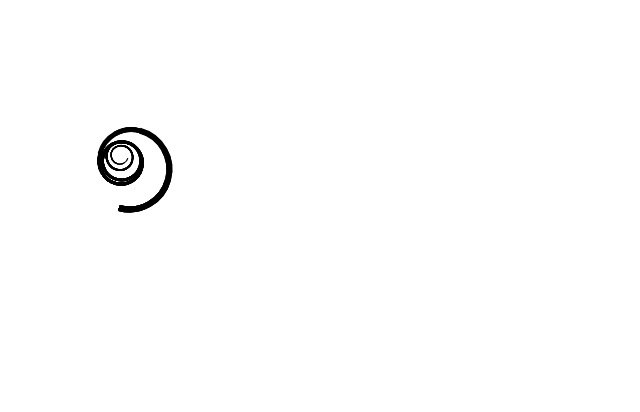
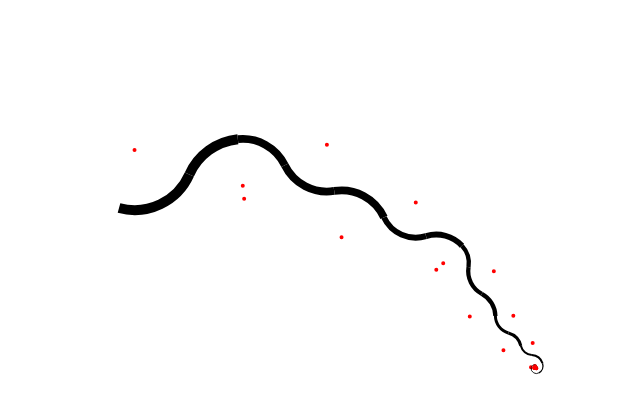
Before and after one commit to themichaelyang/rc-snacks, a plain HTML site: page vines/index.html in a window 1280 px wide. Shown: the whole page, without its empty margins (89-729 px from the left). Drawn offline with Linux system fonts and the light colour scheme.

Commit message:
pairing with Ethan: improve vine shape

```diff
--- a/vines/index.html
+++ b/vines/index.html
@@ -12,8 +12,8 @@
     }
 
     canvas {
-      width: 400px;
-      height: 400px;
+      width: 800px;
+      height: 800px;
     }
   </style>
 </head>
--- a/vines/index.js
+++ b/vines/index.js
@@ -31,8 +31,8 @@ window.onload = () => {
 
   // vine(ctx)
 
-  let vine = new Vine(ctx, new Vec2(200, 200), 40, 15, true)
-  ctx.lineWidth = 6
+  let vine = new Vine(ctx, new Vec2(200, 200), 60, 15, true)
+  ctx.lineWidth = 10
   // scales should not follow other scales
   // vine.arc(45)
   //   .flip()
@@ -67,9 +67,11 @@ window.onload = () => {
   //   .scale(0.9)
   //   .arc(45)
 
-  for (let i = 0; i < 50; i++) {
-    vine = vine.randomOp()
-  }
+
+  let iterationLength = 30
+  vine.grow(iterationLength)
+  console.log(vine.history)
+  console.log(vine.history.length)
 }
 
 // TODO: idea for transition probabilities? for now can just interleave scales, just don't want a flip to follow another flip
@@ -89,13 +91,14 @@ function puts(...args) {
 // all angles are expressed in degrees
 // TODO: click to add points to vine?
 class Vine {
-  constructor(ctx, start, startRadius, startAngle, counterClockwise, defaultArc=45, defaultScale=0.9) {
+  constructor(ctx, start, startRadius, startAngle, counterClockwise, defaultArc=45, defaultScale=0.8) {
     // start is point on first arc
     // current is then in direction of the start angle from start
     // we need to calculate the center based on those? and pick the center that matches the rotation direction
     startAngle = Angle.degreesToRadians(startAngle)
     this.ctx = ctx
     this.current = start
+    this.start = start
 
     let toCenterClockwise = Angle.direction(startAngle).right
     let toCenterCounterClockwise = toCenterClockwise.right.right
@@ -111,23 +114,52 @@ class Vine {
     this.defaultArc = defaultArc
     this.defaultScale = defaultScale
     // 'flip', 'scale', 'arc'
-    this.probabilities = [0.33, 0.33]
+    this.probabilities = [0.6, 0.33]
+
+    this.cumulativeArc = 0
   }
 
   randomOp() {
     let rand = Math.random()
-    console.log("hey!")
-    console.log(offsetSum(this.probabilities, 0))
-    console.log(offsetSum(this.probabilities, 1))
+    this.defaultScale -= 0.01
+
+    if (this.cumulativeArc > 270) {
+      this.probabilities[0] = 0
+      // this.defaultScale = 0.25
+    }
 
     if (rand < offsetSum(this.probabilities, 0)) {
+      this.cumulativeArc = 0
       this.flip()
-      this.probabilities[0] = 0
+      this.arc(randomInt(60, 90))
+      this.flip()
+
+      if (this.probabilities[0] > 0) {
+        this.probabilities[0] -= 0.1
+        this.probabilities[1] += 0.05
+      }
+
+      if (this.probabilities[0] < 0) {
+        this.probabilities[0] = 0
+      }
     }
     else if (rand < offsetSum(this.probabilities, 1)) {
+      // this.scale(randomFloat(0.8, 1))
+      this.arc(randomInt(60, 80))
       this.scale(this.defaultScale)
     } else {
-      this.arc(this.defaultArc)
+      // this.arc(this.defaultArc)
+      this.arc(randomInt(50, 70))
+    }
+
+    return this
+  }
+
+  grow(iterationLength) {
+    for (let i = 0; i < iterationLength; i++) {
+      // this.defaultScale = i / iterationLength
+      console.log(this.defaultScale)
+      this.randomOp()
     }
 
     return this
@@ -142,6 +174,7 @@ class Vine {
   }
 
   arc(angle) {
+    this.cumulativeArc += angle
     this.history.push(['arc', angle])
     angle = Angle.degreesToRadians(angle)
     this.current = turnRadius(this.ctx, this.current, this.center, angle, this.counterClockwise)
@@ -151,6 +184,10 @@ class Vine {
   scale(factor) {
     this.history.push(['scale', factor])
     this.ctx.lineWidth *= factor
+    // this.ctx.lineWidth = 5 - Math.pow(Math.E, -1 * this.history.length)
+
+    // console.log("HI")
+    // console.log(1 - Math.pow(Math.E, -1 * this.history.length))
     this.center = scaleRadius(this.current, this.center, factor)
     return this
   }
@@ -173,7 +210,7 @@ function startArc(start, angleToCenter, radius, counterClockwise) {
 
 // returns new ending point
 function turnRadius(ctx, start, center, angle, counterClockwise) {
-  // drawPoint(center.x, center.y, ctx)
+  drawPoint(center.x, center.y, ctx)
   const end = start.rotateAbout(center, angle, !counterClockwise)
   ctx.arc(center.x, center.y, start.distance(center), start.angleAbout(center), end.angleAbout(center), counterClockwise)
   ctx.stroke()
@@ -292,8 +329,12 @@ function drawPoint(x, y, ctx) {
 }
 
 // inclusive of max
-function random(min, max) {
+function randomInt(min, max) {
   return Math.floor(Math.random() * (max - min + 1)) + min
+}
+
+function randomFloat(min, max) {
+  return (Math.random() * (max - min)) + min
 }
 
 function sample(array) {
```
